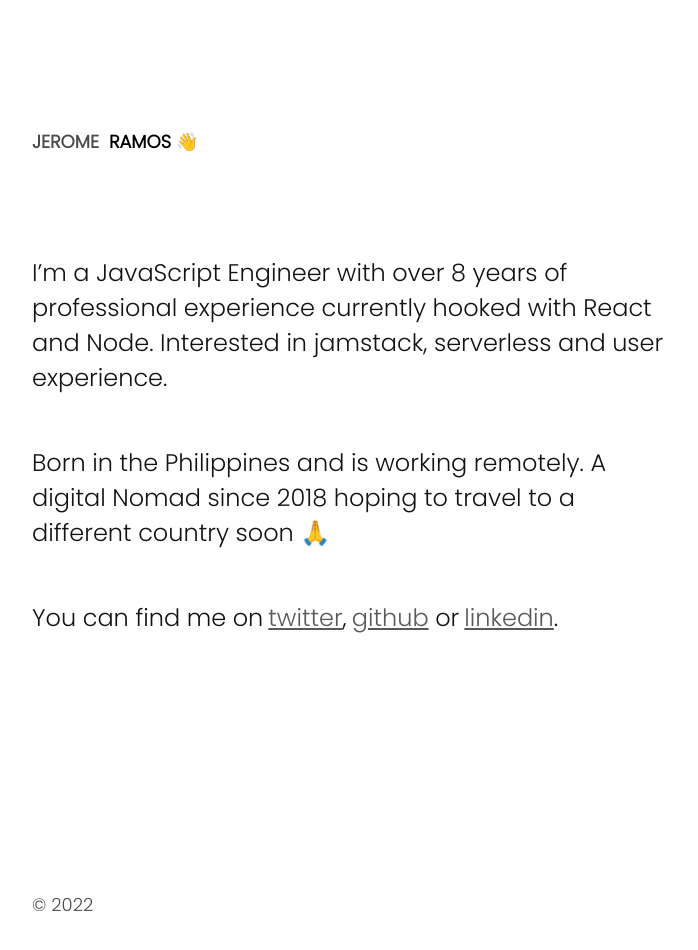
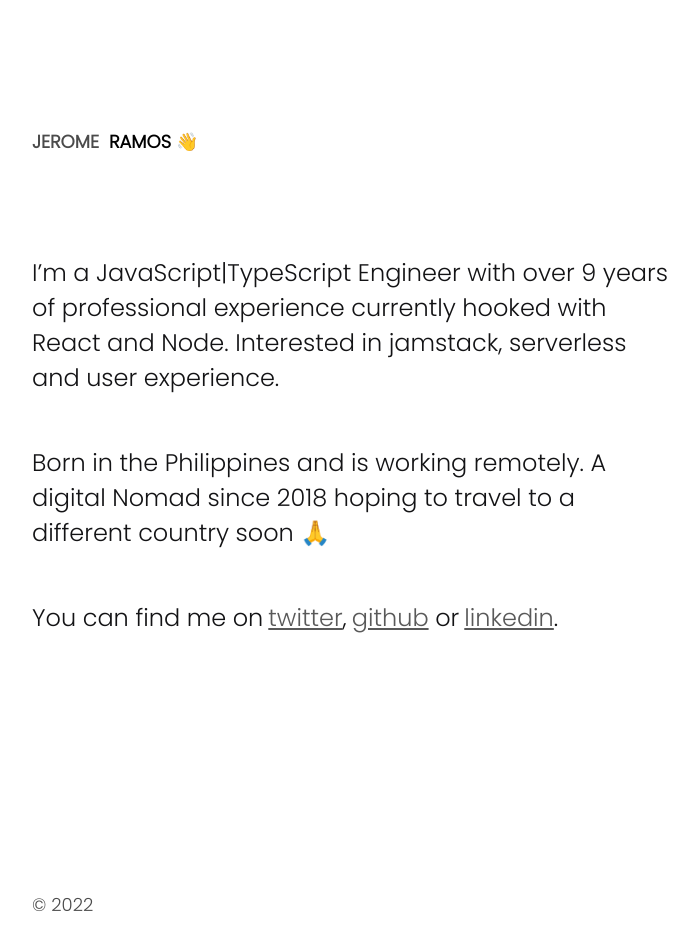
Before and after one commit to mouthzipper/ramosjero.me, a Next.js app: page / in a window 1280 px wide. Shown: the top 950 px of the page, without its empty margins (96-794 px from the left). Built offline with nearby package versions, Linux system fonts and the light colour scheme.

Commit message:
Bump expe

```diff
--- a/pages/index.tsx
+++ b/pages/index.tsx
@@ -19,9 +19,9 @@ const Home = () => (
         </Text>
 
         <Text mb={50} fontSize={24} color="#131315">
-          I’m a JavaScript Engineer with over 8 years of professional experience
-          currently hooked with React and Node. Interested in jamstack,
-          serverless and user experience.
+          I’m a JavaScript|TypeScript Engineer with over 9 years of professional
+          experience currently hooked with React and Node. Interested in
+          jamstack, serverless and user experience.
         </Text>
         <Text mb={50} fontSize={24} color="#131315">
           Born in the Philippines and is working remotely. A digital Nomad since
```
